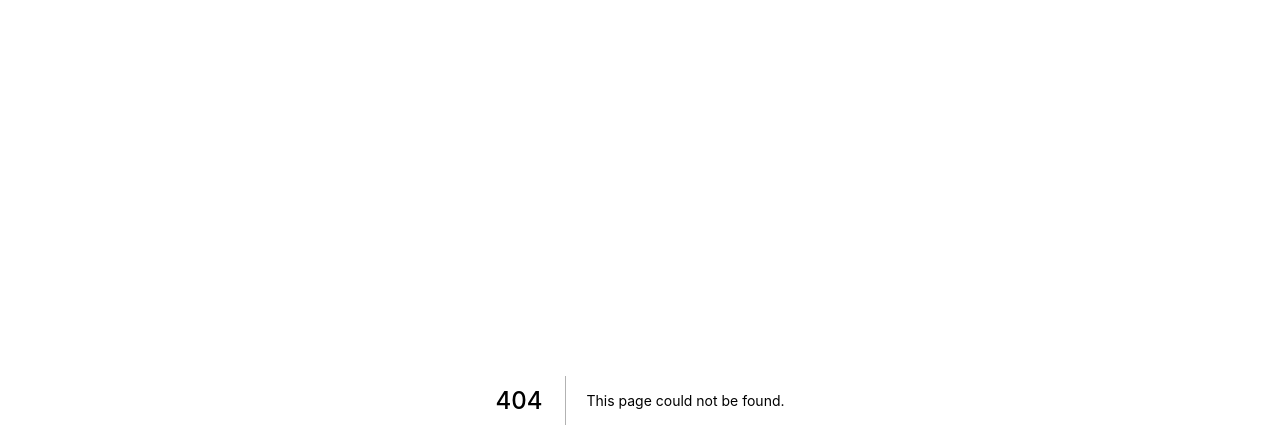
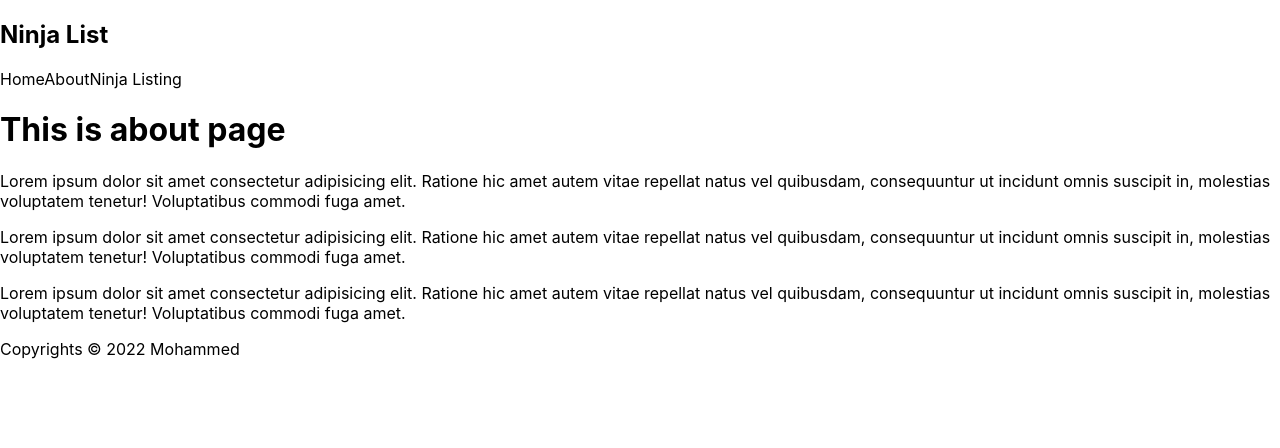
Before and after one commit to MohammedIbraheemZaki/nextjs, a Next.js app: page /about in a window 1280 px wide. Before the commit this address had no page. Shown: the top 448 px of the page. Built offline with nearby package versions, Linux system fonts and the light colour scheme.

Commit message:
1- edits

```diff
--- /dev/null
+++ b/components/Footer.jsx
@@ -0,0 +1,11 @@
+import React from 'react'
+
+const Footer = () => {
+  return (
+    <footer>
+      Copyrights &copy; 2022 Mohammed
+    </footer>
+  )
+}
+
+export default Footer
--- /dev/null
+++ b/components/NavBar.jsx
@@ -0,0 +1,24 @@
+import Link from 'next/link'
+
+const NavBar = () => {
+  return (
+    <nav>
+      <div className="logo">
+        <h1>Ninja List</h1>
+      </div>
+      <div className="links">
+        <Link href="/" >
+          <a>Home</a>
+        </Link>
+        <Link href="/about" >
+          <a>About</a>
+        </Link>
+        <Link href="/persons" >
+          <a>Ninja Listing</a>
+        </Link>
+      </div>
+    </nav>
+  )
+}
+
+export default NavBar
--- a/pages/_app.js
+++ b/pages/_app.js
@@ -1,7 +1,15 @@
 import '../styles/globals.css'
+import NavBar from '../components/NavBar'
+import Footer from '../components/Footer'
+function MyApp({ Component, pageProps }) {
+  return(
+    <>
+      <NavBar/>
+      <Component {...pageProps}/>
+      <Footer/>
 
-function MyApp({ Component, pageProps }) {
-  return <Component {...pageProps} />
+    </>
+  )
 }
 
 export default MyApp
--- /dev/null
+++ b/pages/about.jsx
@@ -0,0 +1,14 @@
+import React from 'react'
+
+const About = () => {
+  return (
+    <div>
+      <h1>This is about page</h1>
+      <p>Lorem ipsum dolor sit amet consectetur adipisicing elit. Ratione hic amet autem vitae repellat natus vel quibusdam, consequuntur ut incidunt omnis suscipit in, molestias voluptatem tenetur! Voluptatibus commodi fuga amet.</p>
+      <p>Lorem ipsum dolor sit amet consectetur adipisicing elit. Ratione hic amet autem vitae repellat natus vel quibusdam, consequuntur ut incidunt omnis suscipit in, molestias voluptatem tenetur! Voluptatibus commodi fuga amet.</p>
+      <p>Lorem ipsum dolor sit amet consectetur adipisicing elit. Ratione hic amet autem vitae repellat natus vel quibusdam, consequuntur ut incidunt omnis suscipit in, molestias voluptatem tenetur! Voluptatibus commodi fuga amet.</p>
+    </div>
+  )
+}
+
+export default About
```
Also changed, not shown: pages/index.js (+10 -55 lines), pages/persons/index.jsx (added, +11 -0 lines), pages/persons/person.jsx (added, +11 -0 lines).
